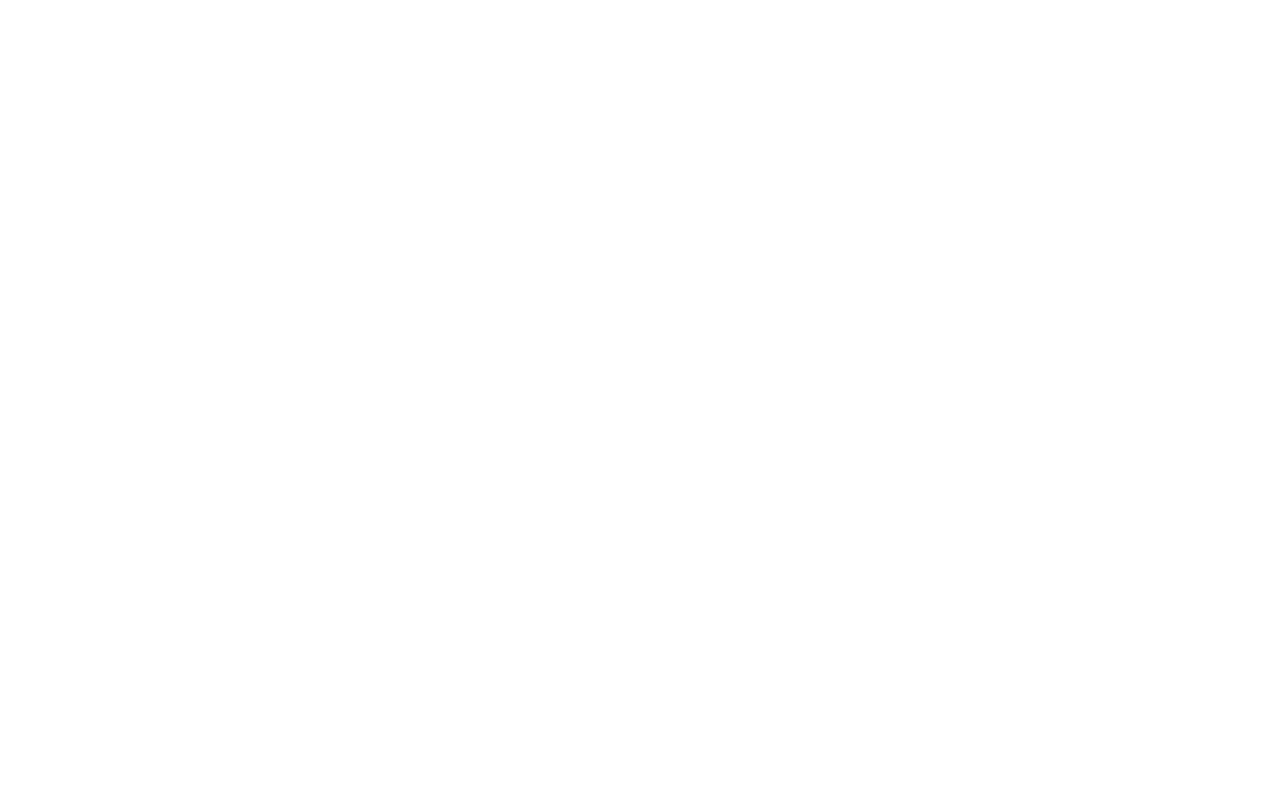
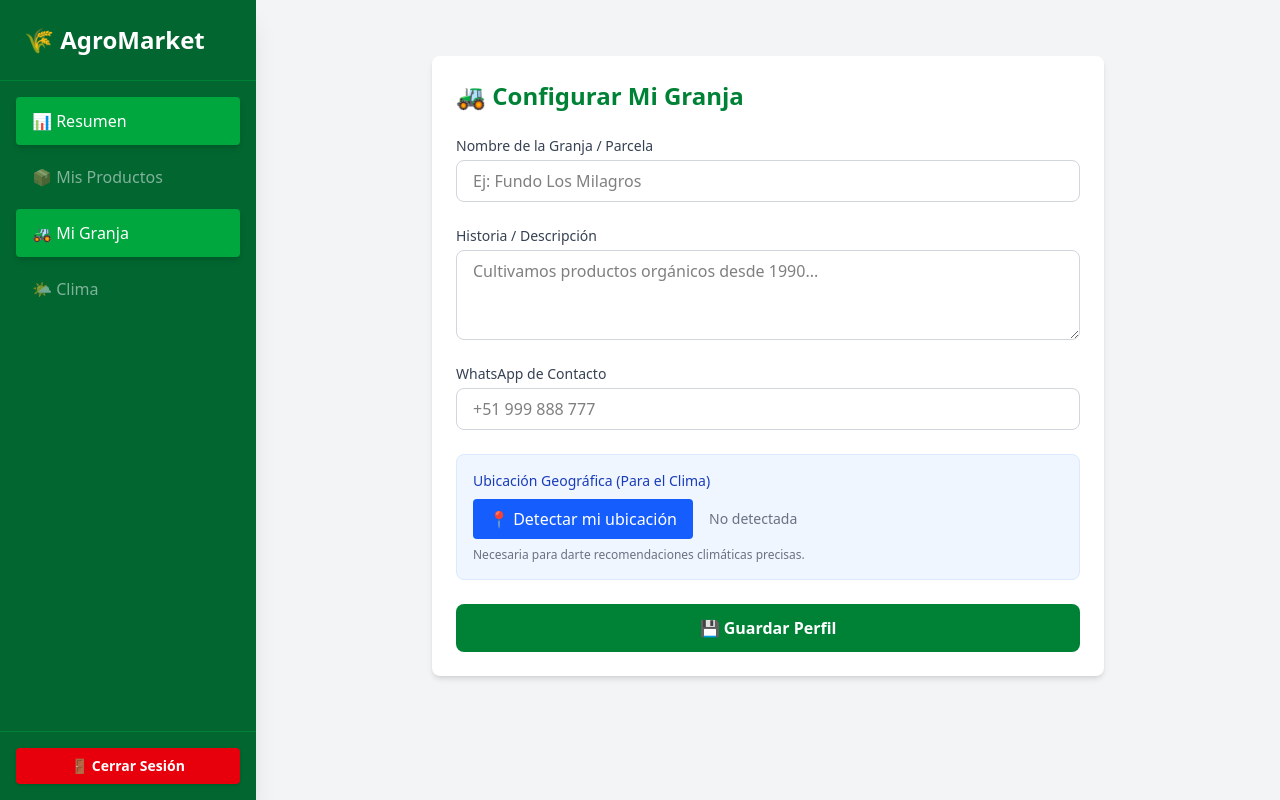
Before and after one commit to Ferjose007/agro-market-front, a Vue app: page /dashboard/my-farm in a window 1280 px wide. Before the commit this address had no page. Built offline with nearby package versions, Linux system fonts and the light colour scheme; sample sign-in values are in the browser's storage.

Commit message:
Rutas de hijos fija

```diff
--- a/src/main.js
+++ b/src/main.js
@@ -3,10 +3,16 @@
 import './style.css'
 import App from './App.vue'
 import router from './router'
+import axios from 'axios'
 
 const app = createApp(App)
 
 app.use(createPinia())
 app.use(router)
 
+const token = localStorage.getItem('token');
+if (token) {
+    axios.defaults.headers.common['Authorization'] = `Bearer ${token}`;
+}
+
 app.mount('#app')
--- a/src/router/index.js
+++ b/src/router/index.js
@@ -3,16 +3,30 @@
 import Login from '../views/Login.vue'
 import Register from '../views/Register.vue'
 import Dashboard from '../views/Dashboard.vue'
+import DashboardSummary from '../views/farmer/DashboardSummary.vue'
+import MyFarm from '../views/farmer/MyFarm.vue'
 
 const routes = [
     { path: '/', name: 'Home', component: Home },
     { path: '/login', name: 'Login', component: Login },
     { path: '/register', name: 'Register', component: Register },
+
     {
         path: '/dashboard',
-        name: 'Dashboard',
         component: Dashboard,
-        meta: { requiresAuth: true }
+        meta: { requiresAuth: true },
+        children: [
+            {
+                path: '',
+                name: 'DashboardSummary',
+                component: DashboardSummary,
+            },
+            {
+                path: 'my-farm',
+                name: 'MyFarm',
+                component: MyFarm,
+            }
+        ]
     },
 ]
 
--- a/src/views/Dashboard.vue
+++ b/src/views/Dashboard.vue
@@ -1,54 +1,46 @@
 <script setup>
 import { useAuthStore } from '../stores/auth';
-import { useRouter } from 'vue-router';
-
 const auth = useAuthStore();
-const router = useRouter();
-
-const handleLogout = () => {
-  auth.logout();
-};
 </script>
 
 <template>
   <div class="flex h-screen bg-gray-100">
-    <aside class="w-64 bg-green-800 text-white flex flex-col">
-      <div class="p-6 text-2xl font-bold border-b border-green-700">AgroMarket</div>
+    <aside class="w-64 bg-green-800 text-white flex flex-col shadow-xl z-10">
+      <div class="p-6 text-2xl font-bold border-b border-green-700 flex items-center gap-2">
+        🌾 AgroMarket
+      </div>
+
       <nav class="flex-1 p-4 space-y-2">
-        <a href="#" class="block py-2.5 px-4 rounded hover:bg-green-700 bg-green-900">📊 Resumen</a>
-        <a href="#" class="block py-2.5 px-4 rounded hover:bg-green-700">📦 Mis Productos</a>
-        <a href="#" class="block py-2.5 px-4 rounded hover:bg-green-700">🚜 Mi Granja</a>
-        <a href="#" class="block py-2.5 px-4 rounded hover:bg-green-700">🌤️ Clima</a>
+        <router-link to="/dashboard"
+          active-class="bg-green-600 shadow-md"
+          class="flex items-center gap-3 py-3 px-4 rounded transition-all hover:bg-green-700">
+          📊 Resumen
+        </router-link>
+
+        <a href="#" class="flex items-center gap-3 py-3 px-4 rounded transition-all hover:bg-green-700 opacity-50 cursor-not-allowed">
+          📦 Mis Productos
+        </a>
+
+        <router-link to="/dashboard/my-farm"
+          active-class="bg-green-600 shadow-md"
+          class="flex items-center gap-3 py-3 px-4 rounded transition-all hover:bg-green-700">
+          🚜 Mi Granja
+        </router-link>
+
+        <a href="#" class="flex items-center gap-3 py-3 px-4 rounded transition-all hover:bg-green-700 opacity-50 cursor-not-allowed">
+          🌤️ Clima
+        </a>
       </nav>
+
       <div class="p-4 border-t border-green-700">
-        <button @click="handleLogout" class="w-full py-2 bg-red-600 hover:bg-red-700 rounded transition">
-          Cerrar Sesión
+        <button @click="auth.logout()" class="w-full flex items-center justify-center gap-2 py-2 bg-red-600 hover:bg-red-700 rounded transition text-sm font-bold shadow">
+          🚪 Cerrar Sesión
         </button>
       </div>
     </aside>
 
-    <main class="flex-1 p-8 overflow-y-auto">
-      <header class="flex justify-between items-center mb-8">
-        <h2 class="text-3xl font-bold text-gray-800">Bienvenido al Panel</h2>
-        <div class="bg-white px-4 py-2 rounded shadow">
-          Hola, <span class="font-bold text-green-600">{{ auth.user?.name || 'Usuario' }}</span>
-        </div>
-      </header>
-
-      <div class="grid grid-cols-1 md:grid-cols-3 gap-6">
-        <div class="bg-white p-6 rounded-lg shadow-md border-l-4 border-green-500">
-          <h3 class="text-gray-500 text-sm">Ventas Hoy</h3>
-          <p class="text-2xl font-bold">$0.00</p>
-        </div>
-        <div class="bg-white p-6 rounded-lg shadow-md border-l-4 border-blue-500">
-          <h3 class="text-gray-500 text-sm">Pedidos Pendientes</h3>
-          <p class="text-2xl font-bold">0</p>
-        </div>
-        <div class="bg-white p-6 rounded-lg shadow-md border-l-4 border-yellow-500">
-          <h3 class="text-gray-500 text-sm">Clima Actual</h3>
-          <p class="text-2xl font-bold">--°C</p>
-        </div>
-      </div>
+    <main class="flex-1 p-8 overflow-y-auto relative">
+      <router-view></router-view>
     </main>
   </div>
 </template>
--- /dev/null
+++ b/src/views/farmer/DashboardSummary.vue
@@ -0,0 +1,30 @@
+<script setup>
+import { useAuthStore } from '../../stores/auth';
+const auth = useAuthStore();
+</script>
+
+<template>
+  <div>
+    <header class="flex justify-between items-center mb-8">
+      <h2 class="text-3xl font-bold text-gray-800">Resumen General</h2>
+      <div class="bg-white px-4 py-2 rounded shadow">
+        Hola, <span class="font-bold text-green-600">{{ auth.user?.name || 'Usuario' }}</span>
+      </div>
+    </header>
+
+    <div class="grid grid-cols-1 md:grid-cols-3 gap-6">
+      <div class="bg-white p-6 rounded-lg shadow-md border-l-4 border-green-500">
+        <h3 class="text-gray-500 text-sm">Ventas Hoy</h3>
+        <p class="text-2xl font-bold">$0.00</p>
+      </div>
+      <div class="bg-white p-6 rounded-lg shadow-md border-l-4 border-blue-500">
+        <h3 class="text-gray-500 text-sm">Pedidos Pendientes</h3>
+        <p class="text-2xl font-bold">0</p>
+      </div>
+      <div class="bg-white p-6 rounded-lg shadow-md border-l-4 border-yellow-500">
+        <h3 class="text-gray-500 text-sm">Clima Actual</h3>
+        <p class="text-2xl font-bold">--°C</p>
+      </div>
+    </div>
+  </div>
+</template>
--- /dev/null
+++ b/src/views/farmer/MyFarm.vue
@@ -0,0 +1,106 @@
+<script setup>
+import { ref, onMounted } from 'vue';
+import axios from 'axios';
+import { useAuthStore } from '../../stores/auth';
+
+const auth = useAuthStore();
+const isLoading = ref(false);
+const message = ref('');
+
+// Datos del formulario
+const form = ref({
+  farm_name: '',
+  bio: '',
+  whatsapp_number: '',
+  location_lat: null,
+  location_lng: null
+});
+
+// Función para obtener GPS del navegador
+const getLocation = () => {
+  if (navigator.geolocation) {
+    isLoading.value = true;
+    navigator.geolocation.getCurrentPosition((position) => {
+      form.value.location_lat = position.coords.latitude;
+      form.value.location_lng = position.coords.longitude;
+      isLoading.value = false;
+      alert('¡Ubicación detectada correctamente!');
+    }, (error) => {
+      isLoading.value = false;
+      alert('Error al obtener ubicación: ' + error.message);
+    });
+  } else {
+    alert("Tu navegador no soporta geolocalización.");
+  }
+};
+
+const saveProfile = async () => {
+  isLoading.value = true;
+  message.value = '';
+  try {
+    const response = await axios.post('http://127.0.0.1:8000/api/farm-profile', form.value);
+    message.value = '¡Perfil guardado correctamente!';
+    // Opcional: Actualizar datos en el store si fuera necesario
+  } catch (error) {
+    message.value = 'Error: ' + (error.response?.data?.message || error.message);
+  } finally {
+    isLoading.value = false;
+  }
+};
+</script>
+
+<template>
+  <div class="p-6 bg-white rounded-lg shadow-md max-w-2xl mx-auto mt-6">
+    <h2 class="text-2xl font-bold text-green-700 mb-6 flex items-center">
+      🚜 Configurar Mi Granja
+    </h2>
+
+    <form @submit.prevent="saveProfile" class="space-y-6">
+
+      <div>
+        <label class="block text-sm font-medium text-gray-700">Nombre de la Granja / Parcela</label>
+        <input v-model="form.farm_name" type="text" required
+          class="mt-1 block w-full px-4 py-2 border rounded-lg focus:ring-green-500 focus:border-green-500 border-gray-300"
+          placeholder="Ej: Fundo Los Milagros">
+      </div>
+
+      <div>
+        <label class="block text-sm font-medium text-gray-700">Historia / Descripción</label>
+        <textarea v-model="form.bio" rows="3"
+          class="mt-1 block w-full px-4 py-2 border rounded-lg focus:ring-green-500 border-gray-300"
+          placeholder="Cultivamos productos orgánicos desde 1990..."></textarea>
+      </div>
+
+      <div>
+        <label class="block text-sm font-medium text-gray-700">WhatsApp de Contacto</label>
+        <input v-model="form.whatsapp_number" type="text"
+          class="mt-1 block w-full px-4 py-2 border rounded-lg focus:ring-green-500 border-gray-300"
+          placeholder="+51 999 888 777">
+      </div>
+
+      <div class="bg-blue-50 p-4 rounded-lg border border-blue-100">
+        <label class="block text-sm font-medium text-blue-800 mb-2">Ubicación Geográfica (Para el Clima)</label>
+        <div class="flex items-center space-x-4">
+          <button type="button" @click="getLocation"
+            class="bg-blue-600 text-white px-4 py-2 rounded hover:bg-blue-700 transition flex items-center">
+            📍 Detectar mi ubicación
+          </button>
+          <span v-if="form.location_lat" class="text-sm text-green-600 font-bold">
+            Lat: {{ form.location_lat.toFixed(4) }}, Lng: {{ form.location_lng.toFixed(4) }}
+          </span>
+          <span v-else class="text-sm text-gray-500">No detectada</span>
+        </div>
+        <p class="text-xs text-gray-500 mt-2">Necesaria para darte recomendaciones climáticas precisas.</p>
+      </div>
+
+      <div v-if="message" :class="{'text-green-600': !message.includes('Error'), 'text-red-600': message.includes('Error')}" class="font-bold text-center">
+        {{ message }}
+      </div>
+
+      <button type="submit" :disabled="isLoading"
+        class="w-full bg-green-700 text-white font-bold py-3 rounded-lg hover:bg-green-800 transition disabled:opacity-50">
+        {{ isLoading ? 'Guardando...' : '💾 Guardar Perfil' }}
+      </button>
+    </form>
+  </div>
+</template>
```
Also changed, not shown: 1 other file (tests, documents, lock files or other folders).
